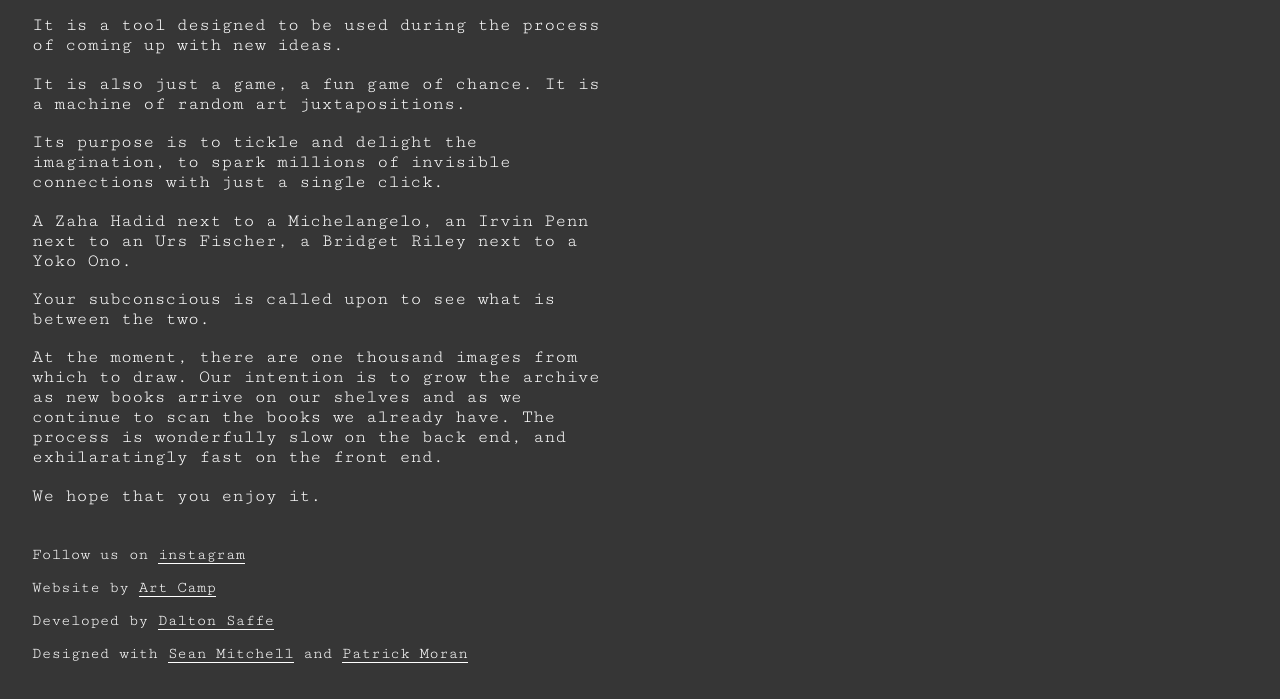
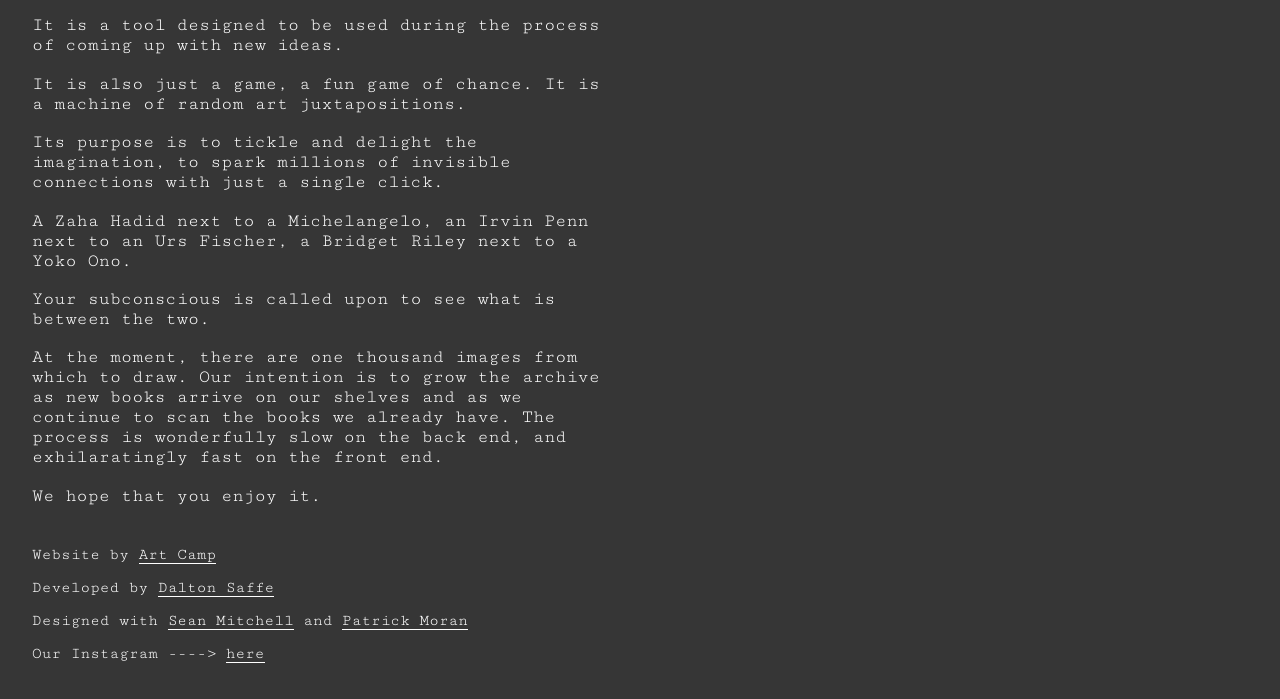
Before and after one commit to daltn/art-camp-lib, a website: page public/index.html in a window 1280 px wide. Both pictures are taken after a click on the picture 28 px from the left and 28 px from the top of the page. Shown: the part 83-782 px from the top of the page. Drawn offline with Linux system fonts and the light colour scheme; no server answers.

Commit message:
mod insta link

```diff
--- a/public/index.html
+++ b/public/index.html
@@ -58,9 +58,6 @@
       </p>
       <footer>
         <p>
-          Follow us on <a href="https://www.instagram.com/artcamplibrary/" target="_blank" rel="noreferrer">instagram</a>
-        </p>
-        <p>
           Website by <a href="https://www.madeatartcamp.com/" target="_blank" rel="noreferrer">Art Camp</a>
         </p>
         <p>
@@ -69,6 +66,9 @@
         <p>
           Designed with <a href="https://seanmitchell.nyc/" target="_blank" rel="noreferrer">Sean Mitchell</a> and <a href="https://moranpat.com/" target="_blank" rel="noreferrer">Patrick Moran</a>
         </p>
+        <p>
+          Our Instagram ----> <a href="https://www.instagram.com/artcamplibrary/" target="_blank" rel="noreferrer">here</a>
+        </p>
     </footer>
     </section>
     <script src="hammer.js" defer></script>
```
